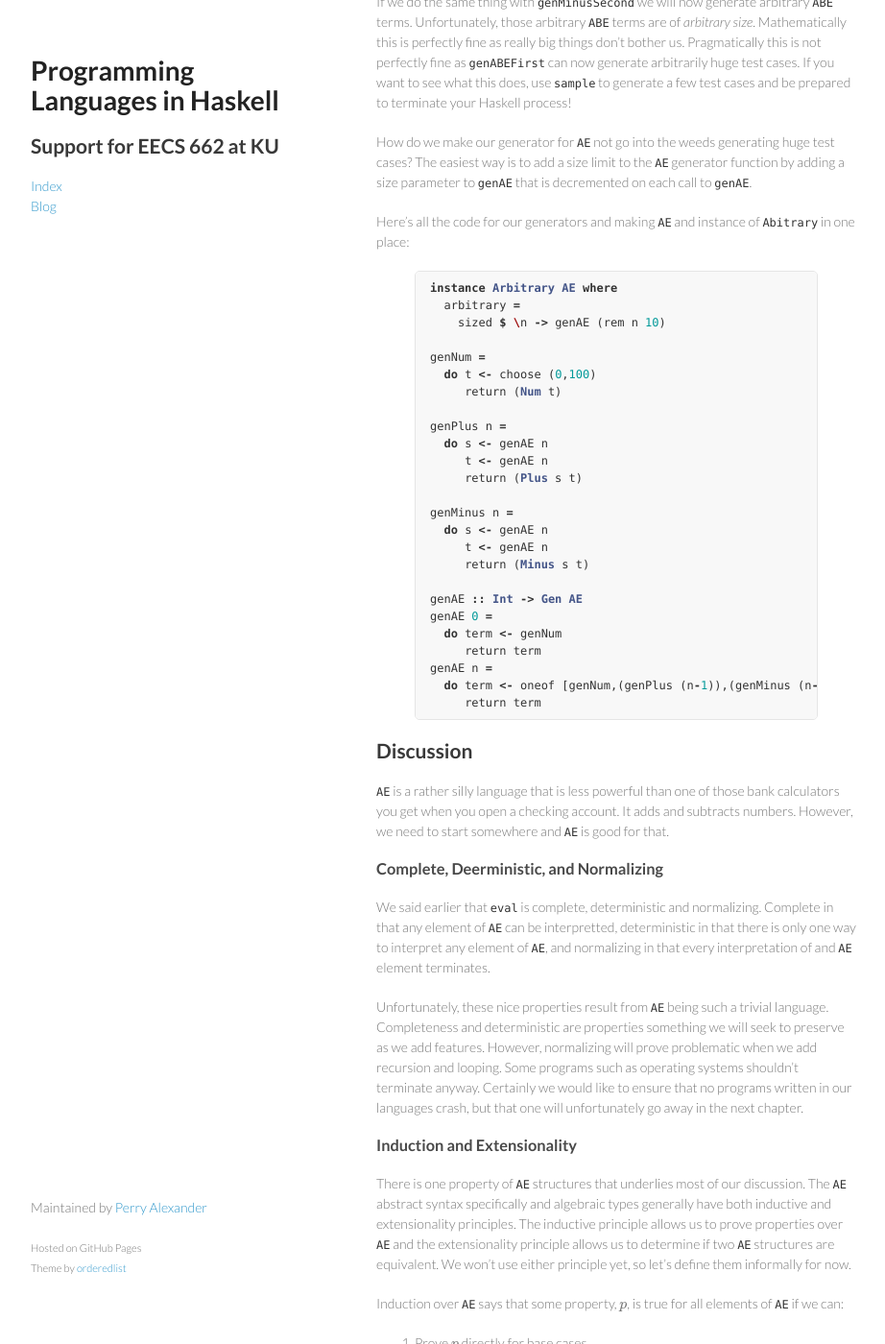
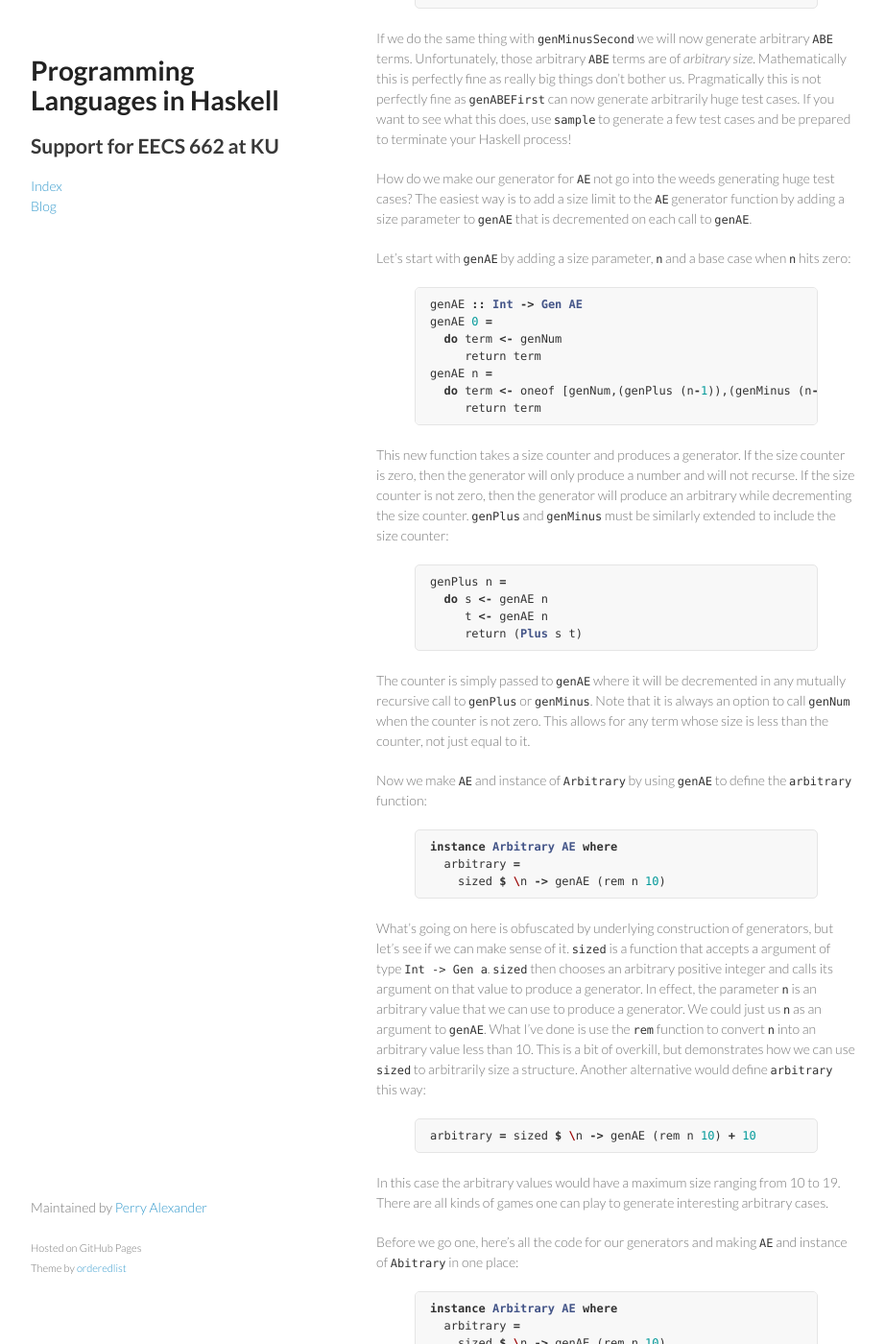
Before and after one commit to ku-sldg/plih, a Jekyll site: the page built from _posts/2016-06-13-SimpleInterpreters.md, in a window 1280 px wide and 1400 px high, scrolled down 13124 px. Shown: the whole window at 96% size, without its empty margins (178-1100 px from the left). Built offline with Jekyll 4.4.1, drawn with Linux system fonts in a browser that asks for light colours; formulas are drawn with MathJax 3; some of the changed text lies outside the part shown.

Commit message:
pulled cruft from ae.hs; finished generator discussion; pulled in code for QuickCheck discussion

```diff
--- a/_posts/2016-06-13-SimpleInterpreters.md
+++ b/_posts/2016-06-13-SimpleInterpreters.md
@@ -406,6 +406,8 @@ quickCheck (\x-> (p' (f x)))
 
 In this case, 100 random tests were enough to discover that 100 is the square of 10 and the test condition is thus false.
 
+### Arbitrary and Generators
+
 Part of the magic of QuickCheck is the ability to generate random test cases.  In this example, QuickCheck must generate random `Int` values.  Because `Int` is a commonly used type, the ability to generate random `Int` values is built-in to QuickCheck.  In contrast `AE` is a custom, user-defined type that is not built-in.
 
 QuickCheck requires that the domain of any function it is called on be an instance of class `Arbitrary` providing a function `arbitrary` that generates an arbitrary value of that type.  We must make  `AE` and instance of `Arbitrary`:
@@ -482,7 +484,46 @@ If we do the same thing with `genMinusSecond` we will now generate arbitrary `AB
 
 How do we make our generator for `AE` not go into the weeds generating huge test cases?  The easiest way is to add a size limit to the `AE` generator function by adding a size parameter to `genAE` that is decremented on each call to `genAE`.
 
-Here's all the code for our generators and making `AE` and instance of `Abitrary` in one place:
+Let's start with `genAE` by adding a size parameter, `n` and a base case when `n` hits zero:
+
+{% highlight haskell %}
+genAE :: Int -> Gen AE
+genAE 0 =
+  do term <- genNum
+     return term
+genAE n =
+  do term <- oneof [genNum,(genPlus (n-1)),(genMinus (n-1))]
+     return term
+{% endhighlight %}
+
+This new function takes a size counter and produces a generator.  If the size counter is zero, then the generator will only produce a number and will not recurse.  If the size counter is not zero, then the generator will produce an arbitrary while decrementing the size counter.  `genPlus` and `genMinus` must be similarly extended to include the size counter:
+
+{% highlight haskell %}
+genPlus n =
+  do s <- genAE n
+     t <- genAE n
+     return (Plus s t)
+{% endhighlight %}
+
+The counter is simply passed to `genAE` where it will be decremented in any mutually recursive call to `genPlus` or `genMinus`.  Note that it is always an option to call `genNum` when the counter is not zero.  This allows for any term whose size is less than the counter, not just equal to it.
+
+Now we make `AE` and instance of `Arbitrary` by using `genAE` to define the `arbitrary` function:
+
+{% highlight haskell %}
+instance Arbitrary AE where
+  arbitrary =
+    sized $ \n -> genAE (rem n 10)
+{% endhighlight %}
+
+What's going on here is obfuscated by underlying construction of generators, but let's see if we can make sense of it. `sized` is a function that accepts a argument of type `Int -> Gen a`.  `sized` then chooses an arbitrary positive integer and calls its argument on that value to produce a generator.  In effect, the parameter `n` is an arbitrary value that we can use to produce a generator.  We could just us `n` as an argument to `genAE`.  What I've done is use the `rem` function to convert `n` into an arbitrary value less than 10.  This is a bit of overkill, but demonstrates how we can use `sized` to arbitrarily size a structure.  Another alternative would define `arbitrary` this way:
+
+{% highlight haskell %}
+arbitrary = sized $ \n -> genAE (rem n 10) + 10
+{% endhighlight %}
+
+In this case the arbitrary values would have a maximum size ranging from 10 to 19.  There are all kinds of games one can play to generate interesting arbitrary cases.
+
+Before we go one, here's all the code for our generators and making `AE` and instance of `Abitrary` in one place:
 
 {% highlight haskell %}
 instance Arbitrary AE where
@@ -510,6 +551,24 @@ genAE 0 =
 genAE n =
   do term <- oneof [genNum,(genPlus (n-1)),(genMinus (n-1))]
      return term
+{% endhighlight %}
+
+An idiom is emerging even in this simple interpreter that merits attention.  We defined our parser, interpreter, generator, and pretty printer the same way.  Define the function for each individual case, then put the cases together to define the overall function.  Remember this.  It will serve you well.
+
+### QuickCheck
+
+Now that we can generate arbitrary `AE` values, we can start our testing.
+
+{% highlight haskell %}
+testParser :: Int -> IO ()
+testParser n = quickCheckWith stdArgs {maxSuccess=n}
+  (\t -> parseAE (pprint t) == t)
+{% endhighlight %}
+
+{% highlight haskell %}
+testEval :: Int -> IO ()
+testEval n = quickCheckWith stdArgs {maxSuccess=n}
+  (\t -> eval (parseAE (pprint t)) == (eval t))
 {% endhighlight %}
 
 ## Discussion
```
Also changed, not shown: 1 other file.
